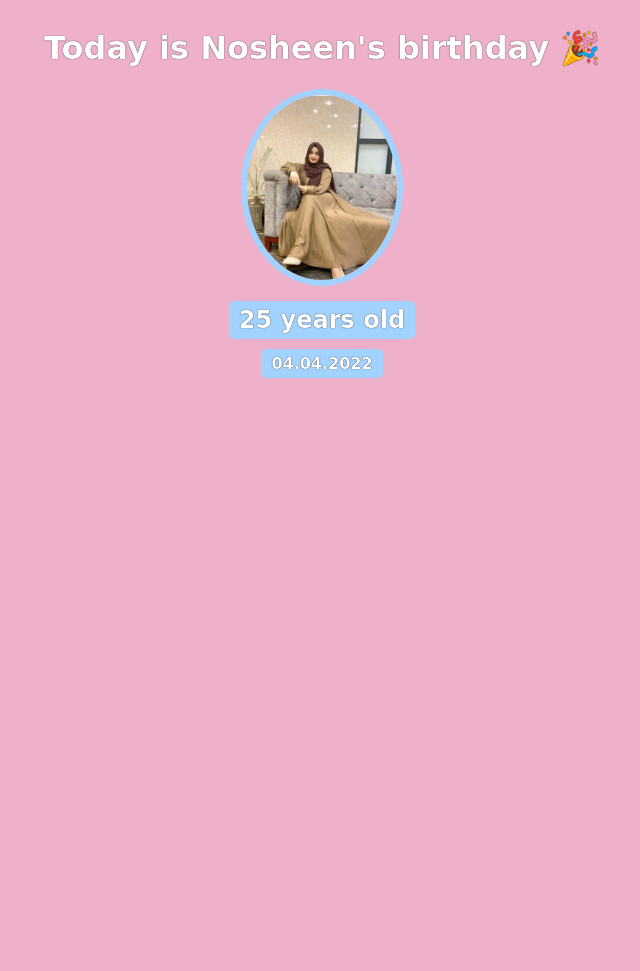
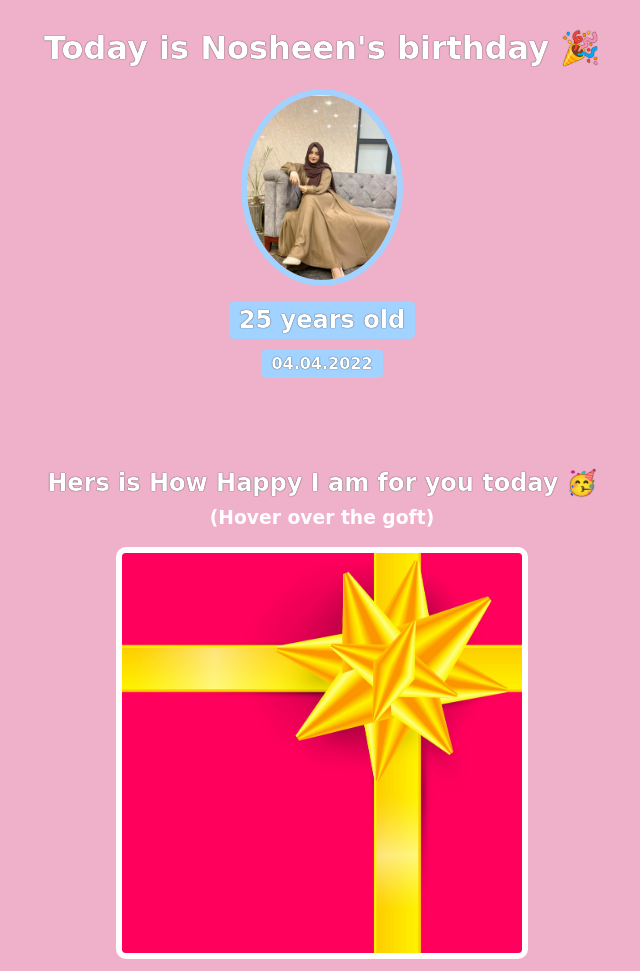
Before and after one commit to Fatima-hub333/Birthday_Gift_Website, a website: page index.html in a window 1280 px wide. Shown: the whole page, without its empty margins (318-958 px from the left). Before the commit the page ends 800 px from the top, so only its background shows below. Drawn offline with Linux system fonts and the light colour scheme; a web font is replaced by a local one.

Commit message:
Create first gift section

```diff
--- a/index.css
+++ b/index.css
@@ -37,3 +37,21 @@ h1, h4, h2 {
   flex-direction: column;
   align-items: center;
 }
+
+.gift-section {
+  margin-top: 50px;
+}
+
+.gift-title {
+  margin-bottom: 10px;
+}
+
+.gift-hint {
+  margin-top: 0;
+}
+
+.gift-img {
+  width: 400px;
+  border: 6px solid white;
+  border-radius: 10px;
+}
--- a/index.html
+++ b/index.html
@@ -17,5 +17,11 @@
   <h2 id="bdy-age">25 years old</h2>
   <h4 id="bdy-date">04.04.2022</h4>
 </div>
+
+  <div class="gift-section">
+    <h2 class="gift-title">Hers is How Happy I am for you today 🥳</h2>
+    <h3 class="gift-hint">(Hover over the goft)</h3>
+    <img class="gift-img" src="images/gift-cover.jpg" alt="Gift Cover">
+  </div>
 </body>
 </html>
```
Also changed, not shown: images/gift-cover.jpg (added).
